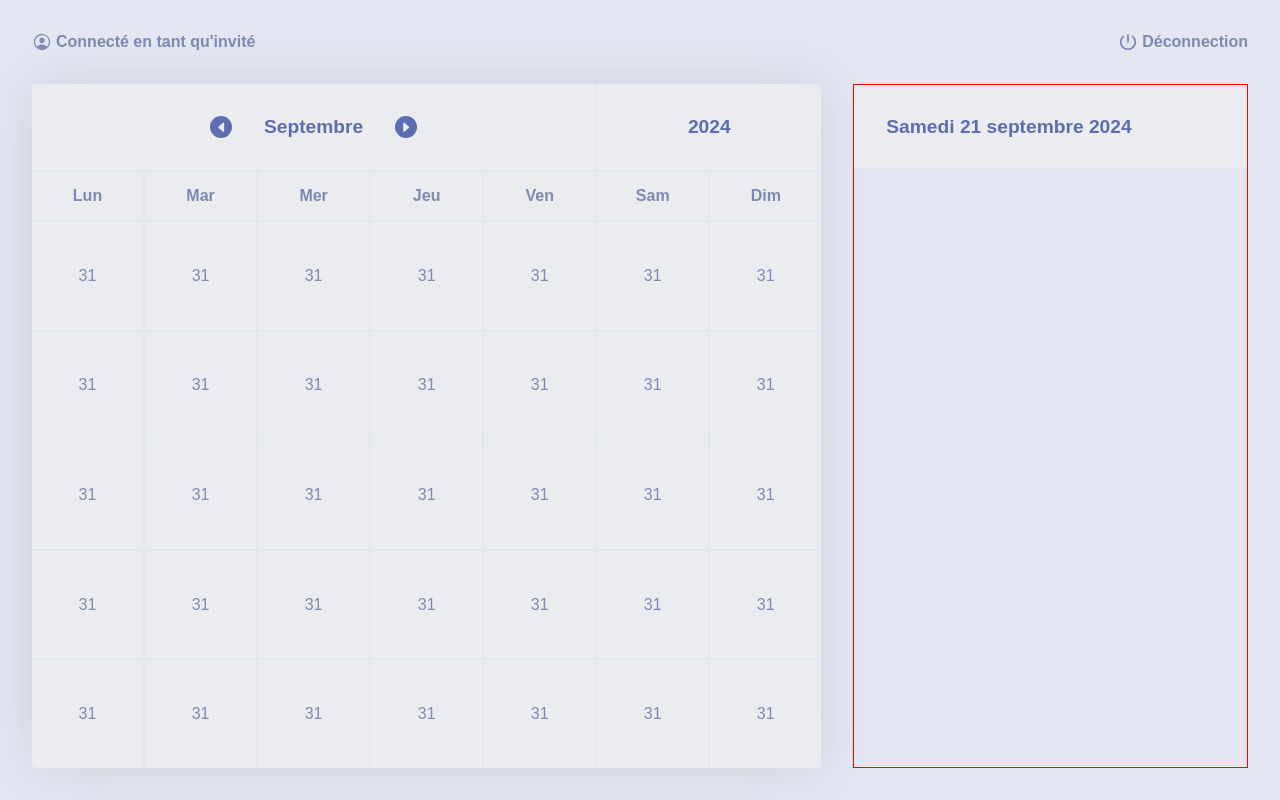
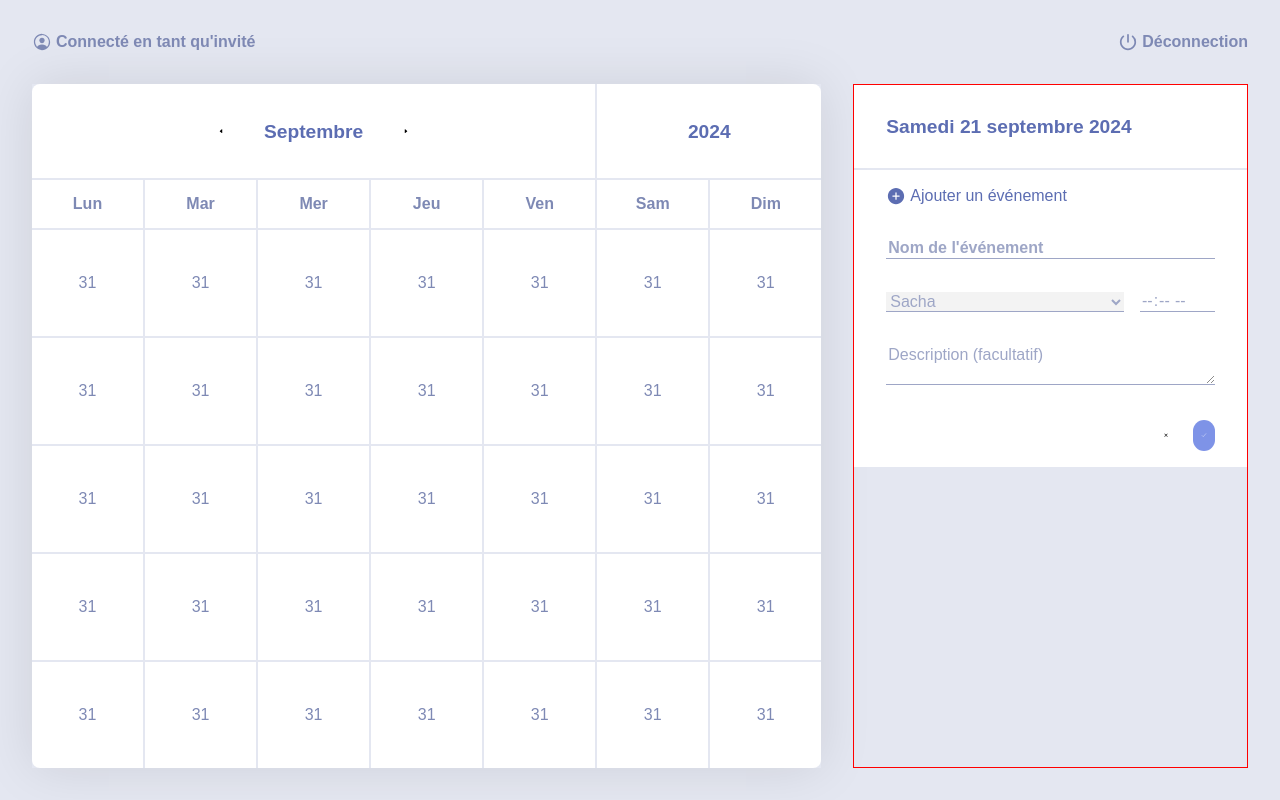
Before and after one commit to sylvain-galoustoff/sg-calendar, a React (Vite) app: page /2024/9 in a window 1280 px wide. Built offline with nearby package versions, Linux system fonts and the light colour scheme; what webfontloader would draw is missing.

Commit message:
Add event form integration

```diff
--- a/src/components/Calendar/DateSelect.tsx
+++ b/src/components/Calendar/DateSelect.tsx
@@ -1,16 +1,13 @@
 import { IoCaretBack, IoCaretForward } from "react-icons/io5";
+import ButtonIcon from "../common/ButtonIcon";
 
 function DateSelect() {
   return (
     <div className="big bold" id="date-select">
       <div className="cell" id="month-select">
-        <div className="button-icon text" id="previous-month">
-          <IoCaretBack />
-        </div>
+        <ButtonIcon icon={<IoCaretBack />} id="previous-month" />
         <p className="month-value">Septembre</p>
-        <div className="button-icon text" id="next-month">
-          <IoCaretForward />
-        </div>
+        <ButtonIcon icon={<IoCaretForward />} id="next-month" />
       </div>
       <div className="cell" id="year-select">
         2024
--- /dev/null
+++ b/src/components/Events/AddEvent.tsx
@@ -0,0 +1,51 @@
+import { IoAddCircle, IoClose, IoCheckmark } from "react-icons/io5";
+import ButtonIcon from "../common/ButtonIcon";
+
+function AddEvent() {
+  return (
+    <div id="add-event">
+      <button type="button" className="flat cell" id="add-event-button">
+        <IoAddCircle /> Ajouter un événement
+      </button>
+      <form id="add-event-form">
+        <div className="form-group">
+          <label className="sr-only" htmlFor="event-name">
+            Nom de l'événement
+          </label>
+          <input type="text" id="event-name" placeholder="Nom de l'événement" />
+        </div>
+        <div className="inline-group">
+          <div className="form-group" id="agenda-group">
+            <label className="sr-only" htmlFor="event-agenda">
+              Choix de l'agenda
+            </label>
+            <select id="event-agenda">
+              <option value="sacha">Sacha</option>
+              <option value="charly">Charly</option>
+              <option value="julie">Julie</option>
+              <option value="sylvain">Sylvain</option>
+            </select>
+          </div>
+          <div className="form-group">
+            <label className="sr-only" htmlFor="event-time">
+              Choix de l'agenda
+            </label>
+            <input type="time" id="event-time" />
+          </div>
+        </div>
+        <div className="form-group">
+          <label className="sr-only" htmlFor="event-note">
+            Description (facultatif)
+          </label>
+          <textarea id="event-note" placeholder="Description (facultatif)" />
+        </div>
+        <div className="button-group">
+          <ButtonIcon icon={<IoClose />} />
+          <ButtonIcon classNames="primary" icon={<IoCheckmark />} />
+        </div>
+      </form>
+    </div>
+  );
+}
+
+export default AddEvent;
--- a/src/components/Sidebar/Sidebar.tsx
+++ b/src/components/Sidebar/Sidebar.tsx
@@ -1,9 +1,12 @@
+import AddEvent from "../Events/AddEvent";
 import SelectedDate from "./SelectedDate";
 
 function Sidebar() {
   return (
     <div id="sidebar">
       <SelectedDate />
+      <AddEvent />
+      <div id="events-list"></div>
     </div>
   );
 }
--- /dev/null
+++ b/src/components/common/ButtonIcon.tsx
@@ -0,0 +1,21 @@
+type ButtonIconProps = {
+  icon: JSX.Element;
+  id?: string;
+  classNames?: string;
+  onClick?: () => void;
+};
+
+function ButtonIcon({ icon, id, classNames, onClick }: ButtonIconProps) {
+  return (
+    <button
+      type="button"
+      className={`button-icon ${classNames}`}
+      id={id}
+      onClick={onClick}
+    >
+      {icon}
+    </button>
+  );
+}
+
+export default ButtonIcon;
--- a/src/styles/framework.scss
+++ b/src/styles/framework.scss
@@ -9,6 +9,12 @@
 
 
 /* BUTTON */
+.button-group {
+  display: flex;
+  gap: 16px;
+  justify-content: flex-end;
+}
+
 button,
 a.button {
   display: flex;
@@ -19,6 +25,7 @@ a.button {
   padding: 8px;
   font-family: $font;
   border: none;
+  cursor: pointer;
 
   &.flat {
     padding: 0;
@@ -48,3 +55,65 @@ a.button {
     color: $card;
   }
 }
+
+/* FORM */
+.sr-only {
+  position: absolute;
+  width: 1px;
+  height: 1px;
+  padding: 0;
+  margin: -1px;
+  overflow: hidden;
+  clip: rect(0, 0, 0, 0);
+  border: 0;
+}
+
+.inline-group {
+  display: flex;
+  align-items: center;
+  gap: 16px;
+}
+
+.form-group {
+  position: relative;
+  opacity: .75;
+
+  [type="text"],
+  [type="time"],
+  select,
+  textarea {
+    width: 100%;
+    border: none;
+    border-bottom: 1px solid $textLight;
+    font-size: 1rem;
+    font-family: $font;
+    color: $textLight;
+
+    &:focus-visible {
+      outline: none;
+      border-color: $primary;
+    }
+
+    &::placeholder {
+      color: $textLight;
+    }
+  }
+
+  &:focus-within {
+    opacity: 1;
+  }
+
+  input[type="time"]::-webkit-calendar-picker-indicator {
+    display: none;
+  }
+
+  /* Masquer l'icône de l'horloge pour Firefox */
+  input[type="time"] {
+    -moz-appearance: textfield;
+    appearance: textfield;
+  }
+
+  input[type="time"]::-moz-calendar-picker-indicator {
+    display: none;
+  }
+}
--- a/src/styles/global.scss
+++ b/src/styles/global.scss
@@ -183,9 +183,40 @@ body,
 #sidebar {
   @include dev;
   width: 33.33%;
+  display: flex;
+  flex-direction: column;
+  gap: 2px;
 }
 
 #selected-date {
   padding: 32px;
   justify-content: flex-start;
 }
+
+#add-event-button {
+  width: 100%;
+  padding: 16px 32px;
+  justify-content: flex-start;
+  color: $text;
+
+  svg {
+    font-size: 1.25rem;
+  }
+}
+
+/* ADD EVENT */
+#add-event-form {
+  background-color: $card;
+  display: flex;
+  flex-direction: column;
+  gap: 32px;
+  padding: 16px 32px;
+}
+
+#event-name {
+  font-weight: 700;
+}
+
+#agenda-group {
+  flex: 1;
+}
--- a/src/styles/vars.scss
+++ b/src/styles/vars.scss
@@ -2,8 +2,8 @@ $primary: #7E93E7;
 $text: #5C6DB2;
 $textLight: #7E89B4;
 $bg: #E4E7F1;
-$card: #EBECEF;
-$cardAlt: #CBCEDC;
+$card: #ffffff;
+$cardAlt: #e8e9f0;
 
 $corner: 8px;
 $font: "Be Vietnam Pro",
```
